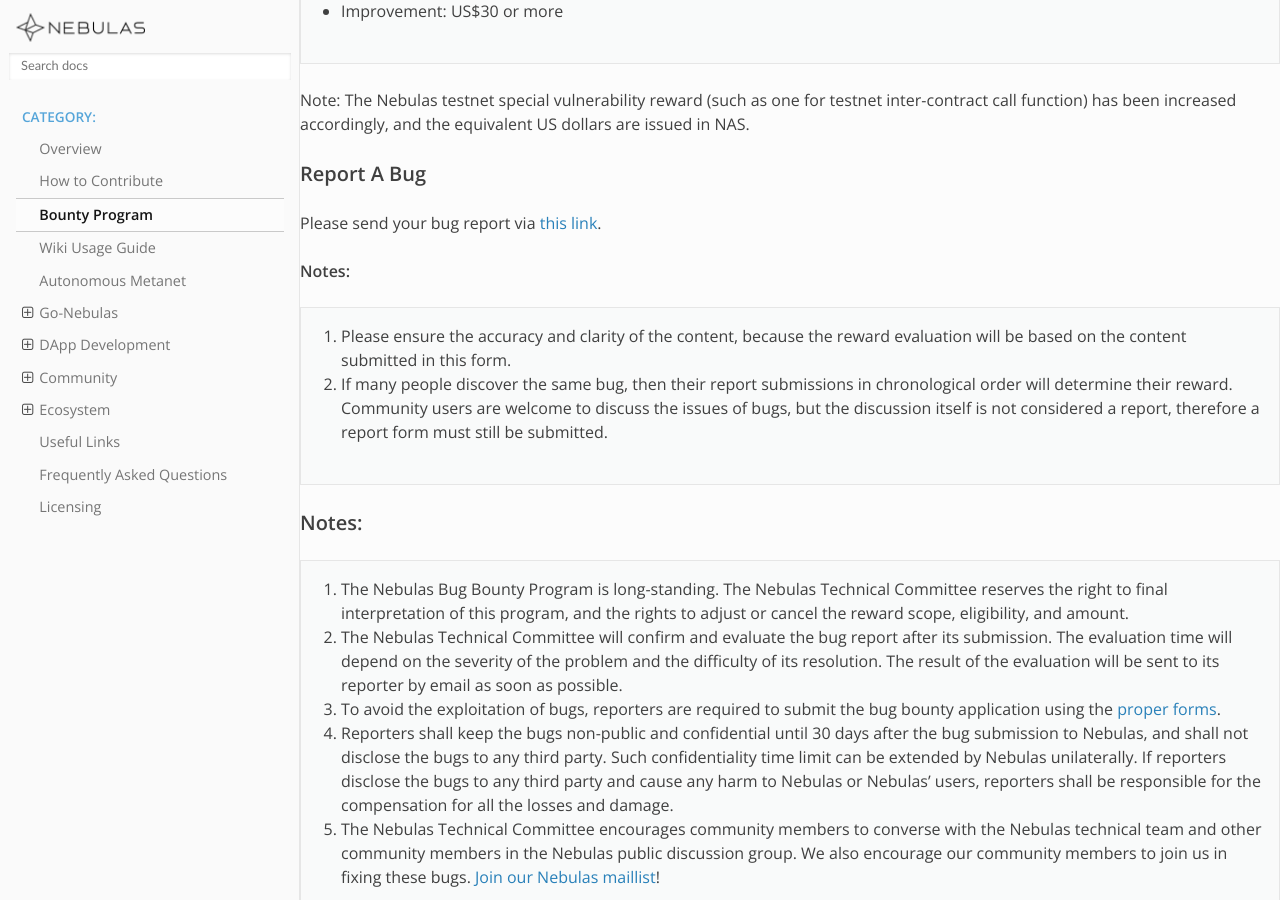
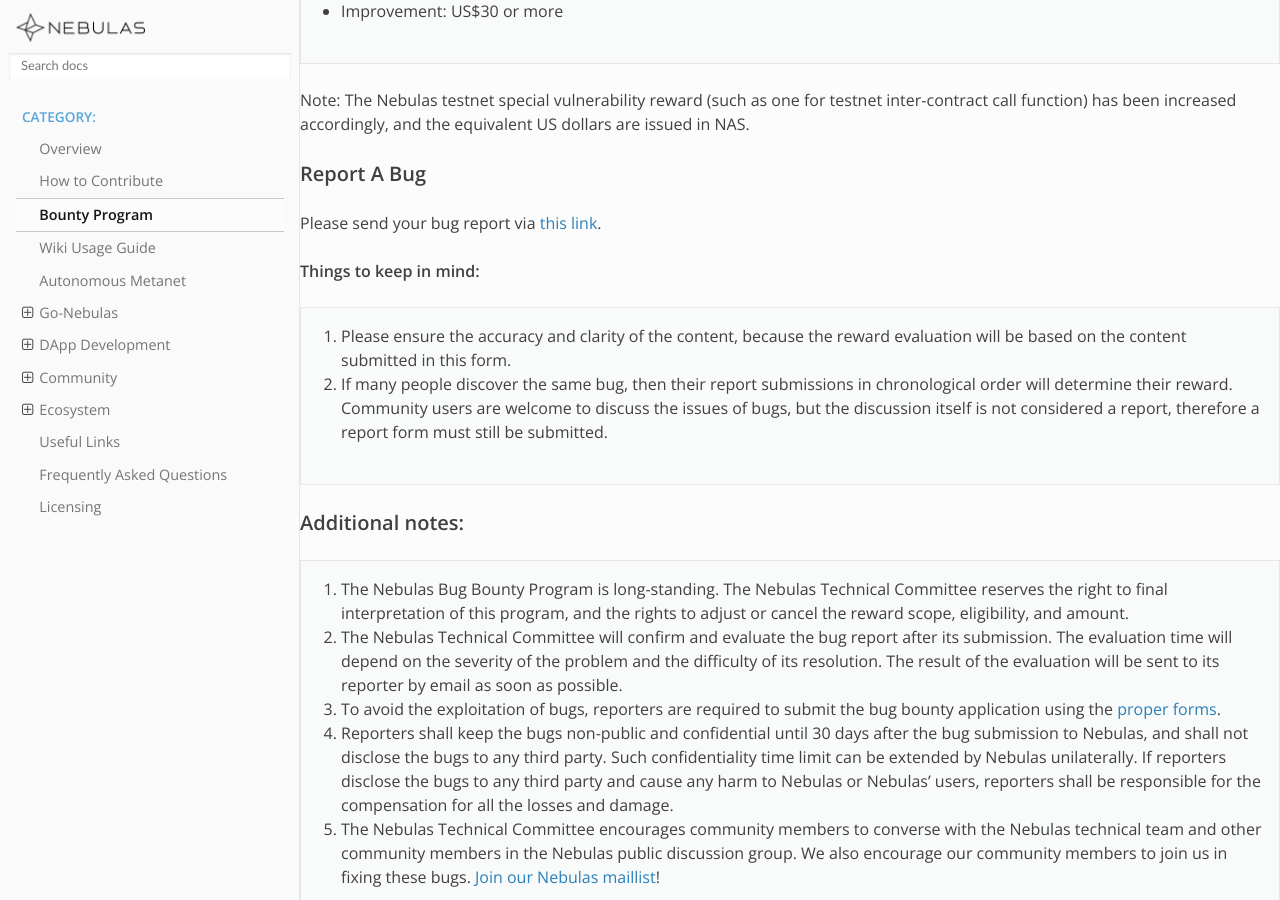
Before and after one commit to nebulasio/nebdocs, a Sphinx documentation site: the page built from docs/bounty-program.md, in a window 1280 px wide and 900 px high, scrolled down 1840 px. Built offline with Sphinx 7.4.7 and the Read the Docs theme 2.0.0, drawn with Linux system fonts in a browser that asks for light colours; pages that are not in the unit, such as notebooks, are missing from menus.

Commit message:
updates bounty-program.md

```diff
--- a/docs/bounty-program.md
+++ b/docs/bounty-program.md
@@ -50,12 +50,12 @@
 ### Report A Bug
 Please send your bug report via [this link](https://goo.gl/forms/5ysl61Mjpn6yDEuN2).
 
-**Notes:**
+**Things to keep in mind:**
 
 > 1. Please ensure the accuracy and clarity of the content, because the reward evaluation will be based on the content submitted in this form.
 > 2. If many people discover the same bug, then their report submissions in chronological order will determine their reward. Community users are welcome to discuss the issues of bugs, but the discussion itself is not considered a report, therefore a report form must still be submitted.
 
-### Notes:
+### Additional notes:
 > 1. The Nebulas Bug Bounty Program is long-standing. The Nebulas Technical Committee reserves the right to final interpretation of this program, and the rights to adjust or cancel the reward scope, eligibility, and amount.
 > 2. The Nebulas Technical Committee will confirm and evaluate the bug report after its submission. The evaluation time will depend on the severity of the problem and the difficulty of its resolution. The result of the evaluation will be sent to its reporter by email as soon as possible.
 > 3. To avoid the exploitation of bugs, reporters are required to submit the bug bounty application using the [proper forms](https://docs.google.com/forms/d/e/1FAIpQLScaCeODU26maPJIuyCkX6Lsa0A5Xi2AZ_z-mvKlHmd89_CaXQ/viewform).
```
